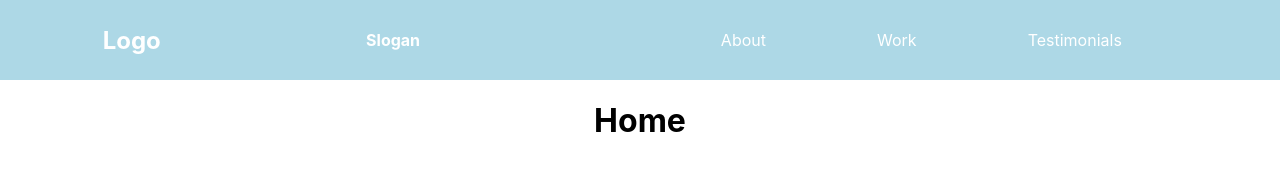
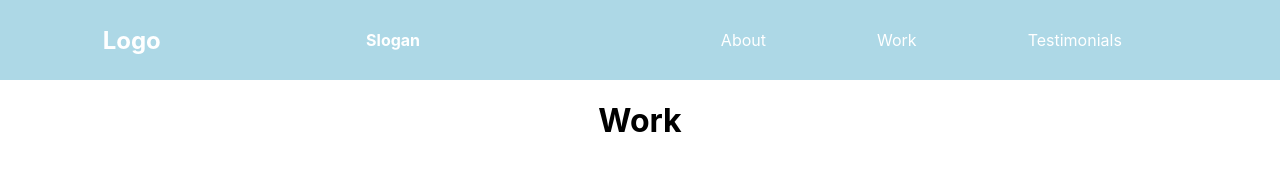
Before and after one commit to ideascomealive/react-router-demo, a React (Create React App) app: page /work in a window 1280 px wide. Shown: the top 191 px of the page. Built offline with nearby package versions, Linux system fonts and the light colour scheme.

Commit message:
07 added exact to only match root on exact matches

```diff
--- a/src/App.js
+++ b/src/App.js
@@ -13,7 +13,7 @@ function App() {
       <div className="App">
         <Nav />
           <Switch>
-            <Route path="/" component={Home} />
+            <Route path="/" exact component={Home} />
             <Route path="/about" component={About} />
             <Route path="/work" component={Work} />
             <Route path="/testimonials" component={Testimonial} />
```
